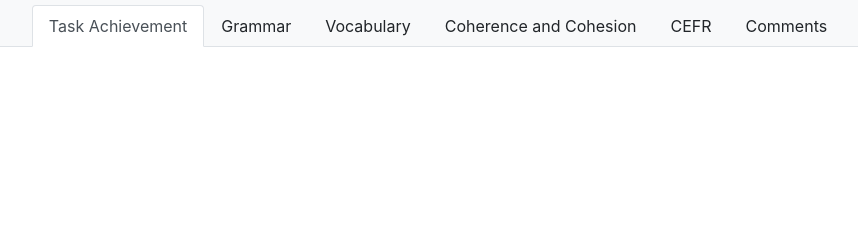
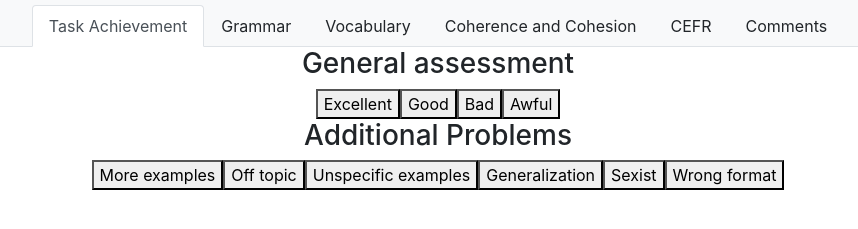
Before and after one commit to Sang-Dang/essay-grader, a plain HTML site: page index.html in a window 1280 px wide. Shown: the part 51-280 px from the top of the page, without its empty margins (202-1060 px from the left). Drawn offline with nearby package versions, Linux system fonts and the light colour scheme.

Commit message:
task-achievement beginning
error in script.js file. haven't finished coding in tab switching on switchstate() function

```diff
--- a/css/style.css
+++ b/css/style.css
@@ -0,0 +1,3 @@
+.task-achievement:nth-child(2) {
+    display: block;
+}
--- a/index.html
+++ b/index.html
@@ -16,25 +16,48 @@
 <body>
     <header>
         <div class="container bg-light">
-
-                <div class="col-md-12">
-                    <h1 class="text-center">Basic Essay Grader</h1>
-                </div>
-
+            <div class="col-md-12">
+                <h1 class="text-center">Basic Essay Grader</h1>
+            </div>
             <ul class="nav nav-tabs justify-content-center">
-                <li class="nav-item mainnav"><a class="nav-link active" onclick="switchstate(this)">Task Achievement</a></li>
-                <li class="nav-item mainnav"><a class="nav-link" onclick="switchstate(this)">Grammar</a></li>
-                <li class="nav-item mainnav"><a class="nav-link" onclick="switchstate(this)">Vocabulary</a></li>
-                <li class="nav-item mainnav"><a class="nav-link" onclick="switchstate(this)">Coherence and Cohesion</a></li>
-                <li class="nav-item mainnav"><a class="nav-link" onclick="switchstate(this)">CEFR</a></li>
-                <li class="nav-item mainnav"><a class="nav-link" onclick="switchstate(this)">Comments</a></li>
+                <li class="nav-item mainnav"><a class="task-achievement nav-link active" onclick="switchstate(this)">Task Achievement</a>
+                </li>
+                <li class="nav-item mainnav"><a class="grammar nav-link" onclick="switchstate(this)">Grammar</a></li>
+                <li class="nav-item mainnav"><a class="vocabulary nav-link" onclick="switchstate(this)">Vocabulary</a></li>
+                <li class="nav-item mainnav"><a class="cnc nav-link" onclick="switchstate(this)">Coherence and Cohesion</a>
+                </li>
+                <li class="nav-item mainnav"><a class="cefr nav-link" onclick="switchstate(this)">CEFR</a></li>
+                <li class="nav-item mainnav"><a class="comments nav-link" onclick="switchstate(this)">Comments</a></li>
             </ul>
         </div>
 
     </header>
     <main>
-        <div class="container">
-
+        <div class="content task-achievement">
+            <div class="container">
+                <div class="col-md-12">
+                    <h3 class="text-center">General assessment</h3>
+                </div>
+                <div class="row justify-content-center">
+                    <button type="button" class="TA_1" data-toggle="false" onclick="clickRadioButton(this)">Excellent</button>
+                    <button type="button" class="TA_1" data-toggle="false" onclick="clickRadioButton(this)">Good</button>
+                    <button type="button" class="TA_1" data-toggle="false" onclick="clickRadioButton(this)">Bad</button>
+                    <button type="button" class="TA_1" data-toggle="false" onclick="clickRadioButton(this)">Awful</button>
+                </div>
+            </div>
+            <div class="container">
+                <div class="col-md-12">
+                    <h3 class="text-center">Additional Problems</h3>
+                </div>
+                <div class="row justify-content-center">
+                    <button type="button" class="TA_3" data-toggle="false" onclick="clickCheckButton(this)">More examples</button>
+                    <button type="button" class="TA_3" data-toggle="false" onclick="clickCheckButton(this)">Off topic</button>
+                    <button type="button" class="TA_3" data-toggle="false" onclick="clickCheckButton(this)">Unspecific examples</button>
+                    <button type="button" class="TA_3" data-toggle="false" onclick="clickCheckButton(this)">Generalization</button>
+                    <button type="button" class="TA_3" data-toggle="false" onclick="clickCheckButton(this)">Sexist</button>
+                    <button type="button" class="TA_3" data-toggle="false" onclick="clickCheckButton(this)">Wrong format</button>
+                </div>
+            </div>
         </div>
     </main>
     <footer>
--- a/js/script.js
+++ b/js/script.js
@@ -4,6 +4,34 @@ function switchstate(obj) {
         for(var i = 0; i < all.length; i++) {
             all[i].classList.remove("active");
         }
+        var contents = document.getElementsByClassName("content");
+        for(var i = 0; i < contents.length; i++) {
+            contents[i].style.display = "none";
+        }
         obj.classList.add("active");
+        console.log(obj.classList[0]);
+        document.getElementsByClassName(obj.classList[0]).style.display = "block";
     }
 }
+
+function clickRadioButton(obj) {
+    var currentClass = obj.classList[0];
+    var all = document.getElementsByClassName(currentClass);
+    for(var i = 0; i < all.length; i++) {
+        all[i].setAttribute("data-toggle", "false");
+        all[i].style.backgroundColor = "lightgray";
+    }
+    obj.setAttribute("data-toggle", "true");
+    obj.style.backgroundColor = "red";
+}
+
+function clickCheckButton(obj) {
+    if(obj.getAttribute("data-toggle") == "true") {
+        obj.setAttribute("data-toggle", "false");
+        obj.style.backgroundColor = "lightgray";
+    }
+    else {
+        obj.setAttribute("data-toggle", "true");
+        obj.style.backgroundColor = "red";
+    }
+}
```
